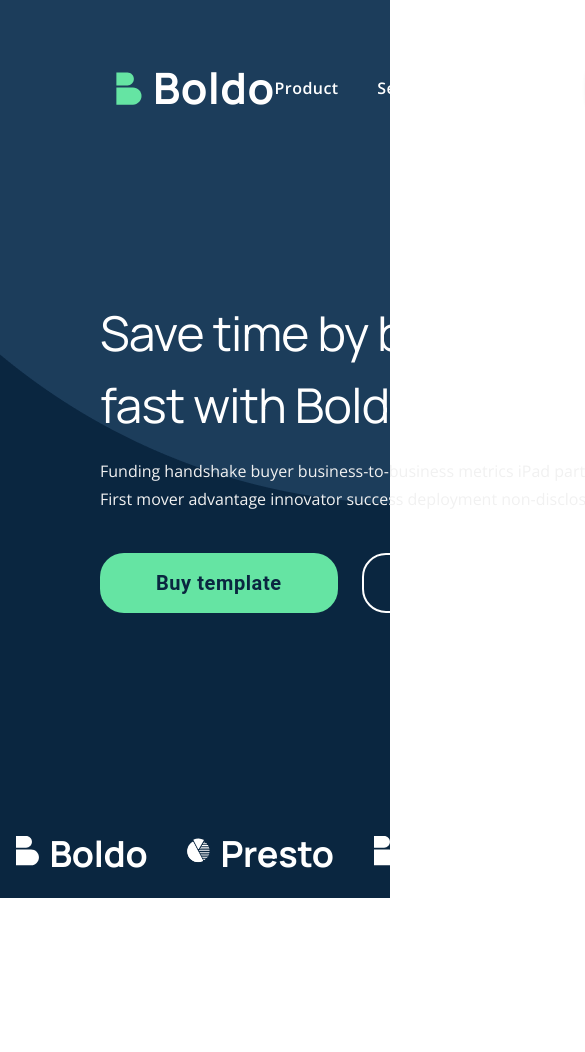
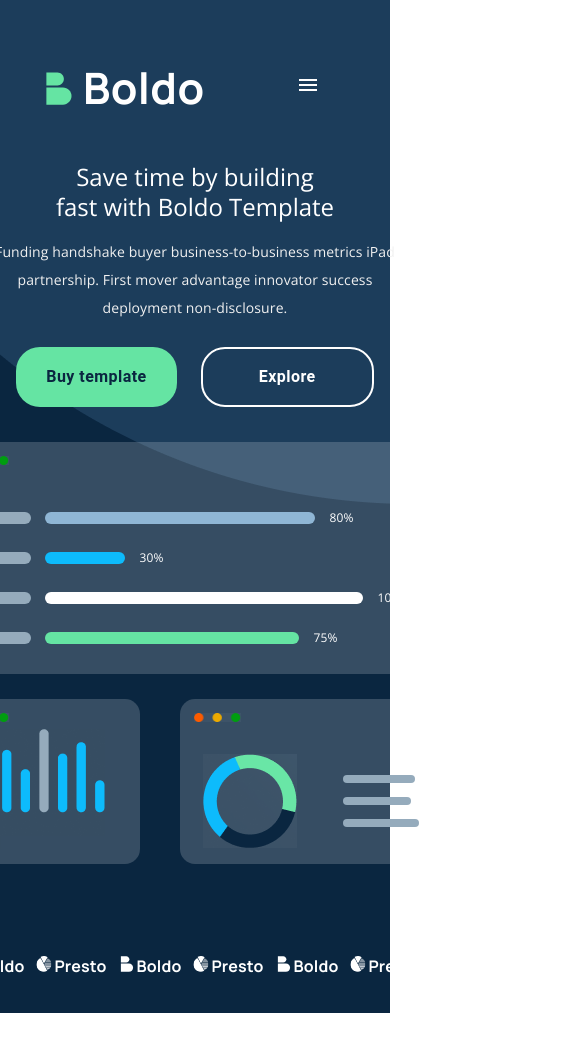
Before and after one commit to DenisShylov/boldo_page_practice, a React (Create React App) app: page / in a window 390 px wide. Shown: the top 1052 px of the page, 585 px wide, since content can reach past the window. Before the commit the page ends 954 px from the top, so only its background shows below. Built offline with nearby package versions, Linux system fonts and the light colour scheme.

Commit message:
feat: added responsive styles

```diff
--- a/src/Components/Advantages/Advantages.jsx
+++ b/src/Components/Advantages/Advantages.jsx
@@ -1,44 +1,91 @@
-import { Box, Button, Typography } from '@mui/material';
+import {
+  Box,
+  Button,
+  Typography,
+  useMediaQuery,
+  useTheme,
+} from '@mui/material';
 import React from 'react';
 
 const Advantages = () => {
+  const theme = useTheme();
+  const screenSize = useMediaQuery(theme.breakpoints.down('sm'));
+  const titleTypographyVariant = screenSize ? 'h3' : 'h1';
+  const descriptionTypographyVariant = screenSize ? 'h6' : 'h5';
+
   return (
     <Box
       sx={{
         display: 'flex',
         flexDirection: 'column',
-        gap: '40px',
+        gap: { xs: '25px', sm: '25px', md: '25px', lg: '40px', xl: '40px' },
+        mb: { xs: '35px', sm: '35px', md: '35px' },
       }}
     >
       <Box
         sx={{
-          width: '567px',
+          textAlign: { xs: 'center', sm: 'center', md: 'center' },
+          width: {
+            xs: '400px',
+            sm: '567px',
+            md: '567px',
+            lg: '567px',
+            xl: '567px',
+          },
           display: 'flex',
           flexDirection: 'column',
           gap: '16px',
         }}
       >
         <Typography
-          variant="h1"
-          sx={{ color: 'text.white', lineHeight: '72px' }}
+          variant={titleTypographyVariant}
+          sx={{
+            color: 'text.white',
+            lineHeight: {
+              xs: '30px',
+              sm: '72px',
+              md: '72px',
+              lg: '72px',
+              xl: '72px',
+            },
+          }}
         >
           Save time by building <br /> fast with Boldo Template
         </Typography>
         <Typography
-          variant="h5"
+          variant={descriptionTypographyVariant}
           sx={{ color: 'text.grey.light', lineHeight: '28px' }}
         >
           Funding handshake buyer business-to-business metrics iPad partnership.
           First mover advantage innovator success deployment non-disclosure.
         </Typography>
       </Box>
-      <Box sx={{ display: 'flex', gap: '24px', height: '60px' }}>
+      <Box
+        sx={{
+          display: 'flex',
+          justifyContent: { xs: 'center', sm: 'center', md: 'center' },
+          gap: '24px',
+          height: '60px',
+        }}
+      >
         <Button
           sx={{
-            fontSize: '20px',
+            fontSize: {
+              xs: '16px',
+              sm: '20px',
+              md: '20px',
+              lg: '20px',
+              xl: '20px',
+            },
 
             color: 'text.blue.dark',
-            p: '16px 56px',
+            p: {
+              xs: '10px 30px',
+              sm: '16px 56px',
+              md: '16px 56px',
+              lg: '16px 56px',
+              xl: '16px 56px',
+            },
             bgcolor: 'success.main',
             fontWeight: 700,
           }}
@@ -47,7 +94,13 @@
         </Button>
         <Button
           sx={{
-            fontSize: '20px',
+            fontSize: {
+              xs: '16px',
+              sm: '20px',
+              md: '20px',
+              lg: '20px',
+              xl: '20px',
+            },
             color: 'text.white',
             p: '16px 56px',
             bgcolor: 'transparent',
--- a/src/Components/Header/Header.jsx
+++ b/src/Components/Header/Header.jsx
@@ -1,4 +1,5 @@
-import { AppBar, Box, Container, Toolbar } from '@mui/material';
+import { AppBar, Box, Container, IconButton, Toolbar } from '@mui/material';
+import MenuIcon from '@mui/icons-material/Menu';
 import React from 'react';
 //Local Files
 import { NavItems } from '../../Constants/NavItems';
@@ -8,13 +9,51 @@
 const Header = () => {
   return (
     <Container>
-      <AppBar>
+      <AppBar
+        sx={{
+          p: {
+            xs: '56px 30px 0 30px',
+            sm: '56px 100px 0 100px',
+            md: '56px 100px 0 100px',
+            lg: '56px 100px 0 100px',
+            xl: '56px 100px 0 100px',
+          },
+        }}
+      >
         <Toolbar>
           <ToolbarLogo>
             <LogoBoldo />
             <LogoText>Boldo</LogoText>
           </ToolbarLogo>
-          <Box sx={{ display: 'flex', gap: '40px' }}>
+          <IconButton
+            color="inherit"
+            aria-label="open drawer"
+            edge="start"
+            sx={{
+              mr: 2,
+              display: {
+                xs: 'block',
+                sm: 'block',
+                md: 'none',
+                lg: 'none',
+                xl: 'none',
+              },
+            }}
+          >
+            <MenuIcon />
+          </IconButton>
+          <Box
+            sx={{
+              display: {
+                xs: 'none',
+                sm: 'none',
+                md: 'flex',
+                lg: 'flex',
+                xl: 'flex',
+              },
+              gap: '40px',
+            }}
+          >
             {NavItems.map((item) => (
               <NavItemBtn>{item}</NavItemBtn>
             ))}
--- a/src/Components/Hero/Hero.jsx
+++ b/src/Components/Hero/Hero.jsx
@@ -10,9 +10,22 @@
       <Box
         sx={{
           display: 'flex',
+          flexDirection: {
+            xs: 'column',
+            sm: 'column',
+            md: 'column',
+            lg: 'row',
+            xl: 'row',
+          },
           alignItems: 'center',
           mt: '162px',
-          p: ' 0 100px',
+          p: {
+            xs: ' 0 30px',
+            sm: ' 0 100px',
+            md: ' 0 100px',
+            lg: ' 0 100px',
+            xl: ' 0 100px',
+          },
           justifyContent: 'space-between',
           mb: '56px',
         }}
--- a/src/Components/LogoTicker/LogoTicker.jsx
+++ b/src/Components/LogoTicker/LogoTicker.jsx
@@ -10,7 +10,6 @@
         height: '93px',
         alignItems: 'center',
         justifyContent: 'center',
-
         background:
           'linear-gradient(90deg, #0A2640 0%, rgba(10, 38, 64, 0.11) 31.6%, rgba(10, 38, 64, 0.00) 72.89%, #0A2640 97.87%)',
       }}
@@ -22,23 +21,47 @@
               sx={{
                 display: 'flex',
                 alignItems: 'baseline',
-                gap: '10px',
-                mr: '40px',
+                gap: {
+                  xs: 0,
+                  sm: '10px',
+                  md: '10px',
+                  lg: '10px',
+                  xl: '10px',
+                },
+                mr: {
+                  xs: '10px',
+                  sm: '20px',
+                  md: '20px',
+                  lg: '40px',
+                  xl: '40px',
+                },
               }}
             >
               <BoldoLogo />
-              <LogoText variant="h2">Boldo</LogoText>
+              <LogoText variant={'span'}>Boldo</LogoText>
             </Box>
             <Box
               sx={{
                 display: 'flex',
                 alignItems: 'baseline',
-                gap: '10px',
-                mr: '40px',
+                gap: {
+                  xs: 0,
+                  sm: '10px',
+                  md: '10px',
+                  lg: '10px',
+                  xl: '10px',
+                },
+                mr: {
+                  xs: '10px',
+                  sm: '20px',
+                  md: '20px',
+                  lg: '40px',
+                  xl: '40px',
+                },
               }}
             >
               <PrestoLogo />
-              <LogoText variant="h2">Presto</LogoText>
+              <LogoText variant={'span'}>Presto</LogoText>
             </Box>
           </>
         ))}
--- a/src/Components/LogoTicker/LogoTicker.styles.jsx
+++ b/src/Components/LogoTicker/LogoTicker.styles.jsx
@@ -3,18 +3,50 @@
 import { ReactComponent as presto } from '../../Assets/presto.svg';
 
 export const BoldoLogo = styled(boldo)(({ theme }) => ({
+  [theme.breakpoints.up('xs')]: {
+    width: '20px',
+    height: '16px',
+  },
+  [theme.breakpoints.up('sm', 'md')]: {
+    width: '23px',
+    height: '23px',
+  },
+  [theme.breakpoints.up('lg', 'xl')]: {
+    width: '23px',
+    height: '33px',
+  },
   color: theme.palette.text.white,
-  width: '23px',
-  height: '33px',
+  // width: '23px',
+  // height: '33px',
 }));
 
-export const PrestoLogo = styled(presto)(() => ({
-  width: '23px',
-  height: '33px',
+export const PrestoLogo = styled(presto)(({ theme }) => ({
+  [theme.breakpoints.up('xs')]: {
+    width: '20px',
+    height: '16px',
+  },
+  [theme.breakpoints.up('sm', 'md')]: {
+    width: '23px',
+    height: '23px',
+  },
+  [theme.breakpoints.up('lg', 'xl')]: {
+    width: '23px',
+    height: '33px',
+  },
 }));
 
 export const LogoText = styled(Typography)(({ theme }) => ({
   color: theme.palette.text.white,
+  fontFamily: ['Manrope', 'Roboto'].join(','),
+  [theme.breakpoints.up('xs', 'sm')]: {
+    fontSize: '16px',
+  },
+  [theme.breakpoints.up('md')]: {
+    fontSize: '24px',
+  },
+  [theme.breakpoints.up('lg', 'xl')]: {
+    fontSize: '36px',
+  },
   fontWeight: 700,
   lineHeight: '28px',
 }));
--- a/src/Components/StatisticsCards/StatisticCards.jsx
+++ b/src/Components/StatisticsCards/StatisticCards.jsx
@@ -9,7 +9,13 @@
 
 const StatisticCards = () => {
   return (
-    <Box sx={{ display: 'flex', flexWrap: 'wrap', width: '494px' }}>
+    <Box
+      sx={{
+        display: 'flex',
+        flexWrap: 'wrap',
+        width: '494px',
+      }}
+    >
       <Card sx={{ mb: '25px' }}>
         <CardImg
           src={group}
@@ -21,7 +27,6 @@
           sx={{
             display: 'flex',
             flexDirection: 'column',
-
             gap: '19px',
             mt: '35px',
           }}
--- a/src/Components/StatisticsCards/StatisticCards.styles.jsx
+++ b/src/Components/StatisticsCards/StatisticCards.styles.jsx
@@ -2,7 +2,8 @@
 
 export const CardImg = styled('img')(() => ({}));
 
-export const Card = styled(Box)(() => ({
+export const Card = styled(Box)(({ theme }) => ({
+  [theme.breakpoints.up('sm')]: {},
   width: '493.858px',
   height: ' 231.898px',
   borderRadius: '15.03px',
--- a/src/Theme/Theme.jsx
+++ b/src/Theme/Theme.jsx
@@ -1,6 +1,15 @@
 import { createTheme } from '@mui/material';
 
 export const Theme = createTheme({
+  breakpoints: {
+    values: {
+      xs: 0,
+      sm: 768,
+      md: 1024,
+      lg: 1280,
+      xl: 1500,
+    },
+  },
   typography: {
     h1: {
       fontFamily: ['Manrope', 'Open Sans', 'Roboto', 'sans-serif'].join(','),
```
